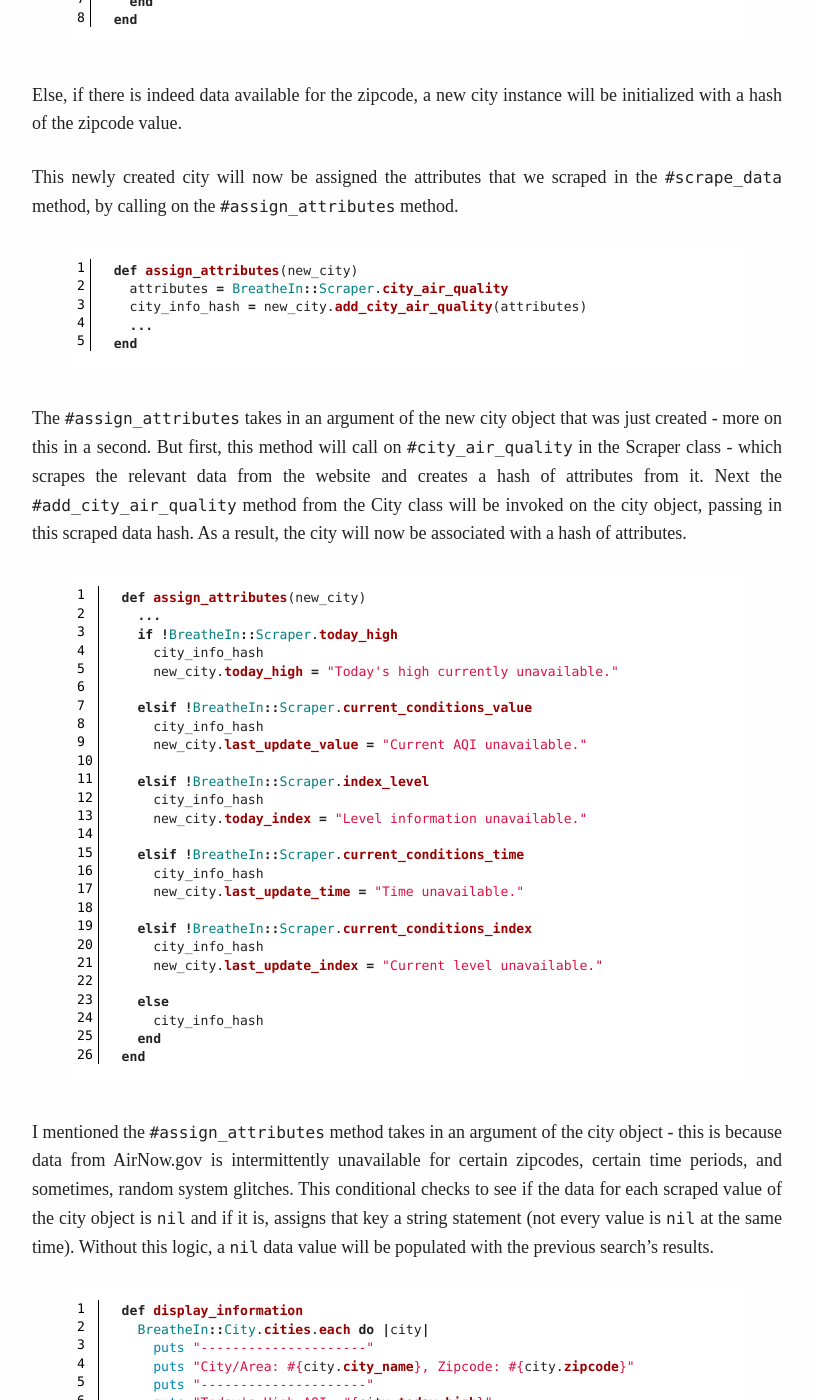
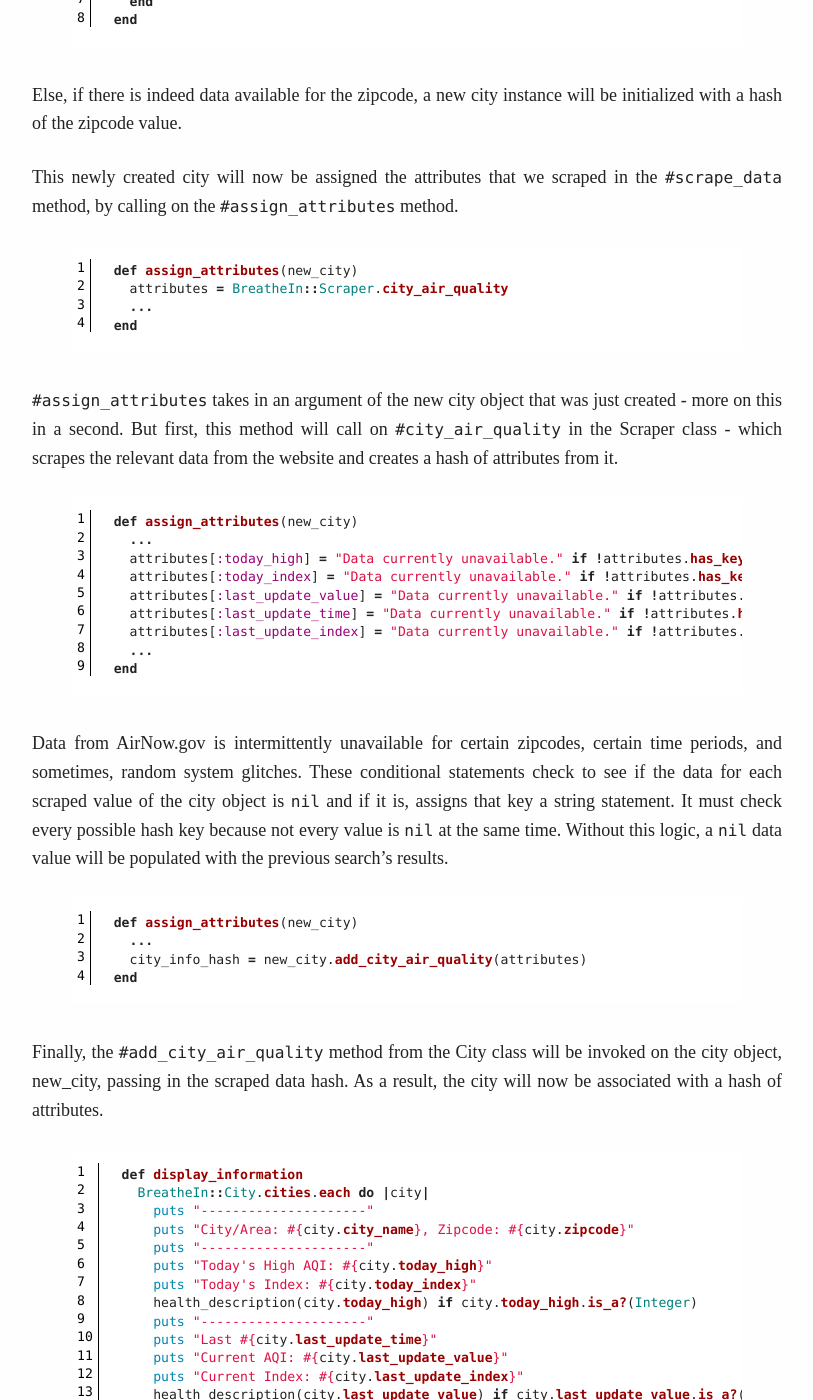
Before and after one commit to eric-an/blog, a Jekyll site: the page built from _posts/2016-01-19-making-a-ruby-gem.markdown, in a window 1280 px wide and 1400 px high, scrolled down 7060 px. Shown: the whole window, without its empty margins (233-1046 px from the left). Built offline with Jekyll 4.4.1, drawn with Linux system fonts in a browser that asks for light colours.

Commit message:
edit post

```diff
--- a/_posts/2016-01-19-making-a-ruby-gem.markdown
+++ b/_posts/2016-01-19-making-a-ruby-gem.markdown
@@ -258,43 +258,34 @@ This newly created city will now be assigned the attributes that we scraped in t
 {% highlight ruby linenos%}
   def assign_attributes(new_city)
     attributes = BreatheIn::Scraper.city_air_quality
-    city_info_hash = new_city.add_city_air_quality(attributes)
     ...
   end
 {% endhighlight %}
 
-The `#assign_attributes` takes in an argument of the new city object that was just created - more on this in a second. But first, this method will call on `#city_air_quality` in the Scraper class - which scrapes the relevant data from the website and creates a hash of attributes from it. Next the `#add_city_air_quality` method from the City class will be invoked on the city object, passing in this scraped data hash. As a result, the city will now be associated with a hash of attributes.
+`#assign_attributes` takes in an argument of the new city object that was just created - more on this in a second. But first, this method will call on `#city_air_quality` in the Scraper class - which scrapes the relevant data from the website and creates a hash of attributes from it.
 
 {% highlight ruby linenos%}
   def assign_attributes(new_city)
     ...
-    if !BreatheIn::Scraper.today_high
-      city_info_hash
-      new_city.today_high = "Today's high currently unavailable."
-
-    elsif !BreatheIn::Scraper.current_conditions_value
-      city_info_hash
-      new_city.last_update_value = "Current AQI unavailable."
-
-    elsif !BreatheIn::Scraper.index_level
-      city_info_hash
-      new_city.today_index = "Level information unavailable."
-
-    elsif !BreatheIn::Scraper.current_conditions_time
-      city_info_hash
-      new_city.last_update_time = "Time unavailable."
-
-    elsif !BreatheIn::Scraper.current_conditions_index
-      city_info_hash
-      new_city.last_update_index = "Current level unavailable."
-
-    else
-      city_info_hash
-    end
+    attributes[:today_high] = "Data currently unavailable." if !attributes.has_key?(:today_high)
+    attributes[:today_index] = "Data currently unavailable." if !attributes.has_key?(:today_index)
+    attributes[:last_update_value] = "Data currently unavailable." if !attributes.has_key?(:last_update_value)
+    attributes[:last_update_time] = "Data currently unavailable." if !attributes.has_key?(:last_update_time)
+    attributes[:last_update_index] = "Data currently unavailable." if !attributes.has_key?(:last_update_index)
+    ...
   end
 {% endhighlight %}
 
-I mentioned the `#assign_attributes` method takes in an argument of the city object - this is because data from AirNow.gov is intermittently unavailable for certain zipcodes, certain time periods, and sometimes, random system glitches. This conditional checks to see if the data for each scraped value of the city object is `nil` and if it is, assigns that key a string statement (not every value is `nil` at the same time). Without this logic, a `nil` data value will be populated with the previous search's results.
+Data from AirNow.gov is intermittently unavailable for certain zipcodes, certain time periods, and sometimes, random system glitches. These conditional statements check to see if the data for each scraped value of the city object is `nil` and if it is, assigns that key a string statement. It must check every possible hash key because not every value is `nil` at the same time. Without this logic, a `nil` data value will be populated with the previous search's results.
+
+{% highlight ruby linenos%}
+  def assign_attributes(new_city)
+    ...
+    city_info_hash = new_city.add_city_air_quality(attributes)
+  end
+{% endhighlight %}
+
+ Finally, the `#add_city_air_quality` method from the City class will be invoked on the city object, new_city, passing in the scraped data hash. As a result, the city will now be associated with a hash of attributes.
 
 {% highlight ruby linenos%}
   def display_information
```
